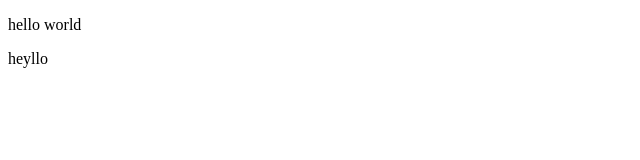
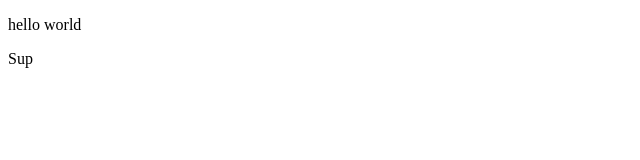
Before and after one commit to ScorchWellMP/test, a plain HTML site: page index.html in a window 1280 px wide. Shown: the full height of the page, 0-640 px from the left. Drawn offline with Linux system fonts and the light colour scheme.

Commit message:
test again

```diff
--- a/index.html
+++ b/index.html
@@ -7,7 +7,8 @@
 </head>
 <body>
     <p>hello world</p>
-    <p>heyllo</p>
+    <p>Sup</p>
+
 
 </body>
 </html>
```
